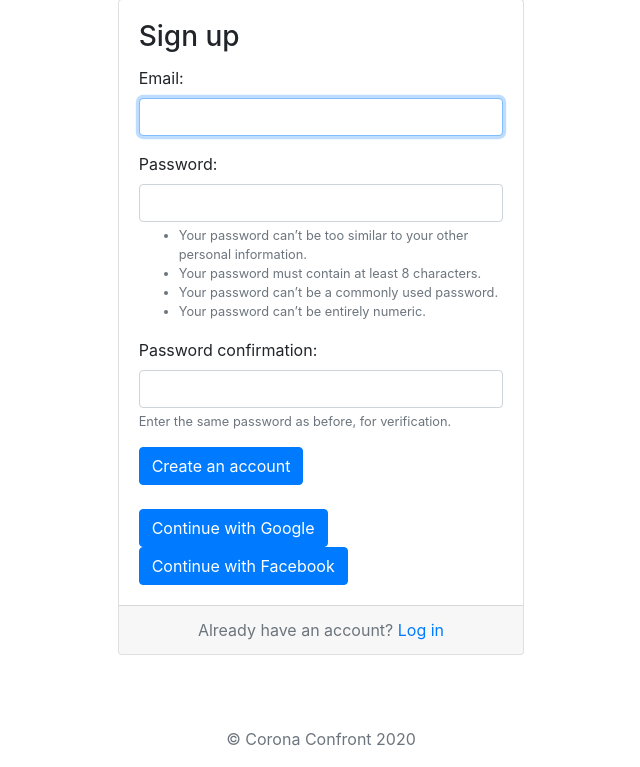
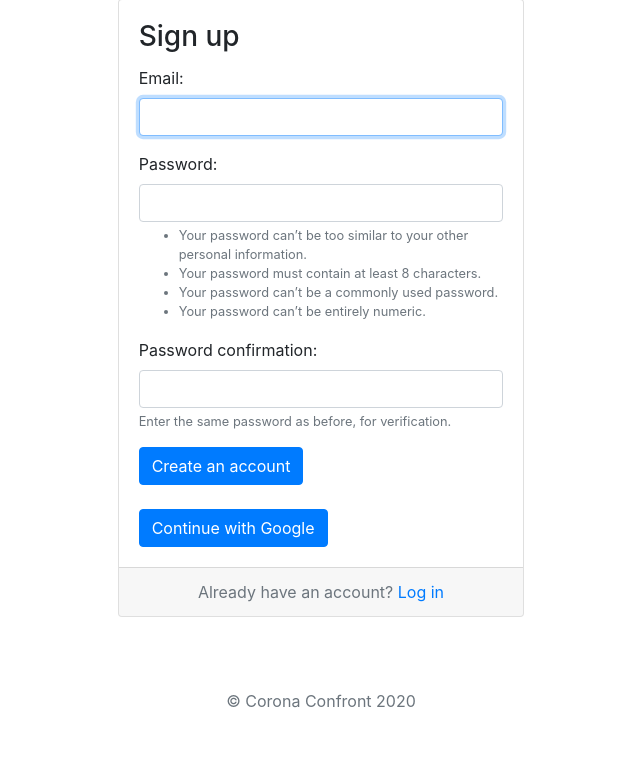
Before and after one commit to safariko/corona_confront, a Django app: page /auth/signup in a window 1280 px wide. Shown: the part 88-855 px from the top of the page, without its empty margins (319-959 px from the left). After the commit the page ends 796 px from the top, so only its background shows below. Run offline with Django 3.2, Linux system fonts and the light colour scheme; some libraries are stand-ins or nearby versions.

Commit message:
production ready

```diff
--- a/templates/registration/login.html
+++ b/templates/registration/login.html
@@ -18,9 +18,6 @@
                 <a href="{% url 'social:begin' 'google-oauth2' %}" style="color:white;">Continue with Google</a>
             </button>
 
-            <button type="submit" class="btn btn-primary" style="color:white;">
-                <a href="{% url 'social:begin' 'facebook' %}" style="color:white;">Continue with Facebook</a>
-            </button>
 
           </form>
         </div>
--- a/templates/registration/signup.html
+++ b/templates/registration/signup.html
@@ -16,9 +16,6 @@
             <button type="submit" class="btn btn-primary" >
                 <a href="{% url 'social:begin' 'google-oauth2' %}" style="color:white;">Continue with Google</a>
             </button>
-            <button type="submit" class="btn btn-primary" style="color:white;">
-            <a href="{% url 'social:begin' 'facebook' %}" style="color:white;">Continue with Facebook</a>
-            </button>
             </form>
         </div>
         <div class="card-footer text-muted text-center">
```
